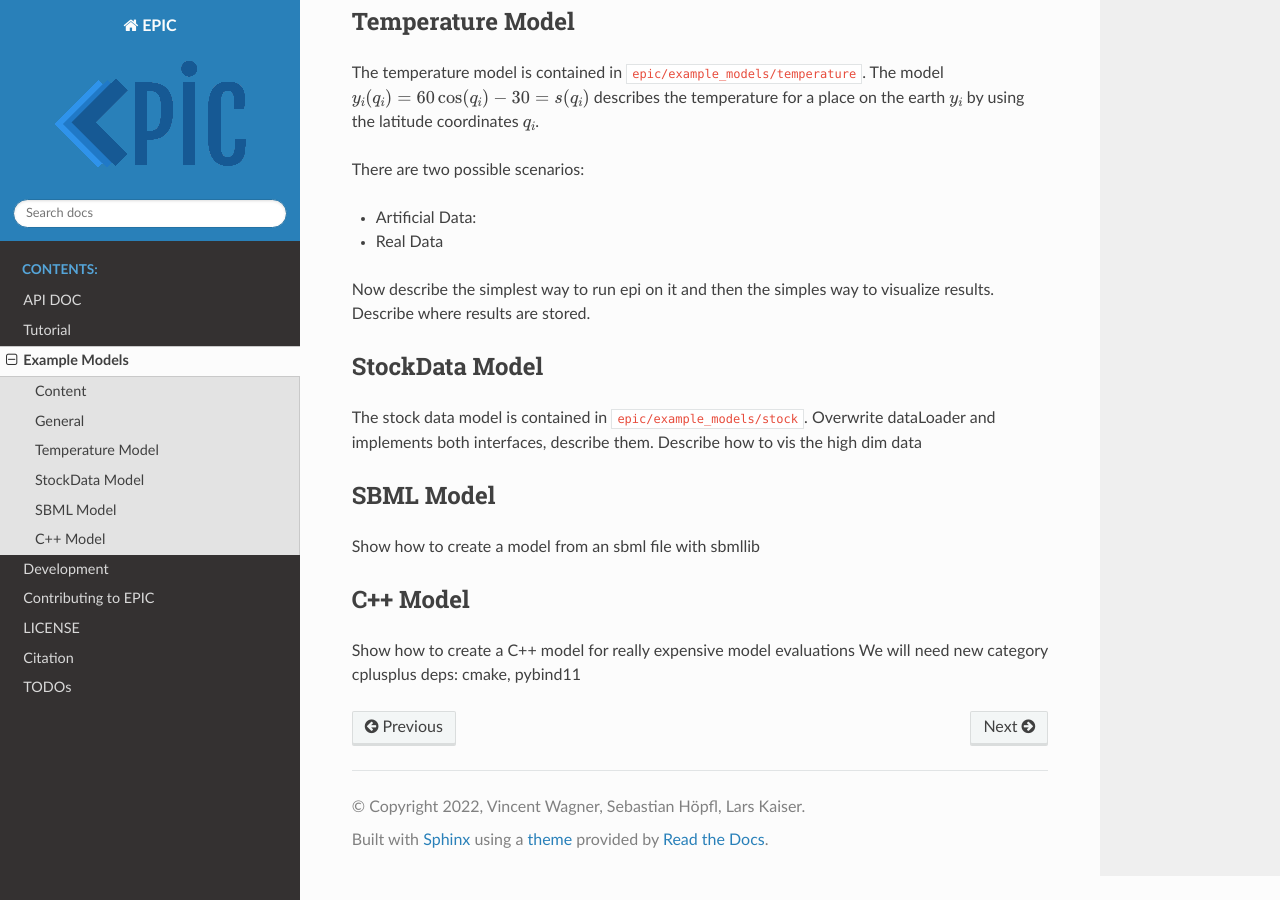
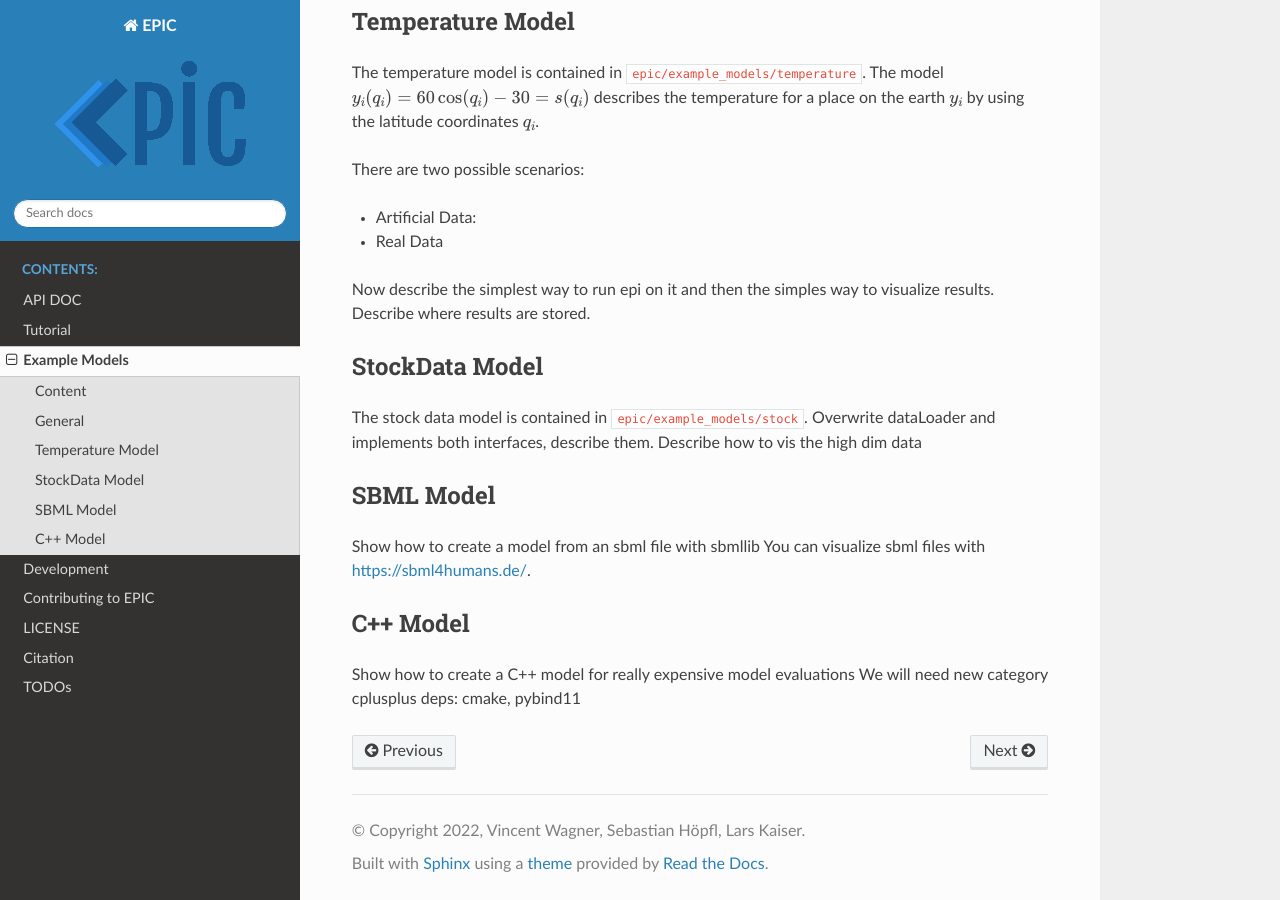
Before and after one commit to Systems-Theory-in-Systems-Biology/EPI, a Sphinx documentation site: the page built from docs/source/examples.rst, in a window 1280 px wide and 900 px high, scrolled down 651 px. Built offline with Sphinx 7.4.7 and the Read the Docs theme 2.0.0, drawn with Linux system fonts in a browser that asks for light colours.

Commit message:
Add sbml visualization hint

```diff
--- a/docs/source/examples.rst
+++ b/docs/source/examples.rst
@@ -46,6 +46,7 @@ Describe how to vis the high dim data
 SBML Model
 ----------
 Show how to create a model from an sbml file with sbmllib
+You can visualize sbml files with https://sbml4humans.de/.
 
 
 C++ Model
```
